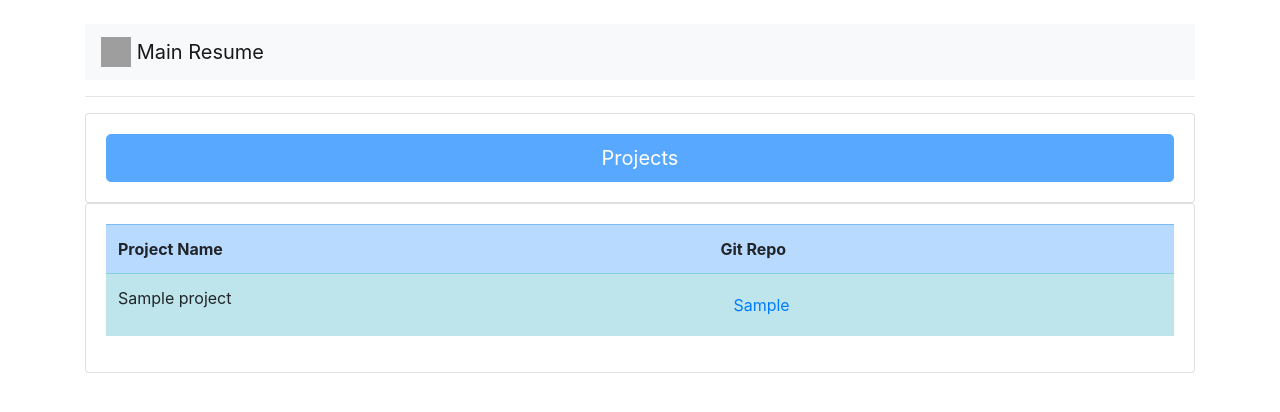
After one commit to Farnan130117/VirtualResume-Django, a Django app: page /projects/ in a window 1280 px wide. The commit adds this page. Shown: the top 412 px of the page. Run offline with Django 3.2, Linux system fonts and the light colour scheme; tables that the repository leaves empty hold one stand-in row (values such as "Sample post"); some libraries are stand-ins or nearby versions; grey boxes are pictures that could not be loaded.

Commit message:
Project model add, configure and view

```diff
--- a/base/templates/base/home.html
+++ b/base/templates/base/home.html
@@ -24,6 +24,7 @@
 						<hr>
 						<h4>Hi I'm Farnan!</h4>
 						<p>I love coding, doing research and collaborating</p>
+						<a href="projects/">projects</a>
 
 					</div>
 				</div>
--- /dev/null
+++ b/base/templates/base/projects.html
@@ -0,0 +1,49 @@
+<!DOCTYPE html>
+<html>
+<head>
+	<title>Projects Showcasing</title>
+	<!-- CSS link from Bootstrap cdn-->
+	<link rel="stylesheet" href="https://stackpath.bootstrapcdn.com/bootstrap/4.4.1/css/bootstrap.min.css" integrity="sha384-Vkoo8x4CGsO3+Hhxv8T/Q5PaXtkKtu6ug5TOeNV6gBiFeWPGFN9MuhOf23Q9Ifjh" crossorigin="anonymous">
+</head>
+<body>
+
+<br>
+<div class="container">
+<div class = "row">
+	<div class = "col-md">
+
+         <nav class="navbar navbar-light bg-light">
+			  <a class="navbar-brand" href=" /">
+			    <img src="https://upload.wikimedia.org/wikipedia/commons/1/17/Yin_yang.svg" width="30" height="30" class="d-inline-block align-top" alt="">
+			    Main Resume
+			  </a>
+		</nav>
+
+		<hr>
+		<div class = "card card-body">
+			<a href="projects/" class="btn btn-primary btn-lg disabled" role="button" aria-disabled="true">Projects</a>
+
+		</div>
+		<div class="card card-body">
+			<table class="table">
+				<tr class="table-primary">
+					<th>Project Name</th>
+					<th>Git Repo</th>
+		<!--        <th>Create Date</th> -->
+				</tr>
+				{% for i in projects %}
+					<tr class="table-info">
+						<td>{{i.name}}</td>
+						<td><button type="button" class="btn btn-link">{{i.gitrepo}}</button>
+						</td>
+				<!--   <td>{{i.date_created}}</td> -->
+					</tr>
+				{% endfor %}
+			</table>
+		</div>
+	</div>
+</div>
+</div>
+
+</body>
+</html>
--- a/base/urls.py
+++ b/base/urls.py
@@ -3,5 +3,6 @@ from . import views
 
 urlpatterns	=	[
 
-	path('',views.home)
+	path('',views.home),
+	path('projects/',views.projects,name='projects'),
 ]
--- a/base/views.py
+++ b/base/views.py
@@ -1,5 +1,10 @@
 from django.shortcuts import render
+from .models import *
 
 # Create your views here.
 def home(request):
 	return render(request, 'base/home.html')
+
+def projects(request):
+	projects = project.objects.all()
+	return render(request, 'base/projects.html', {'projects':projects})
```
